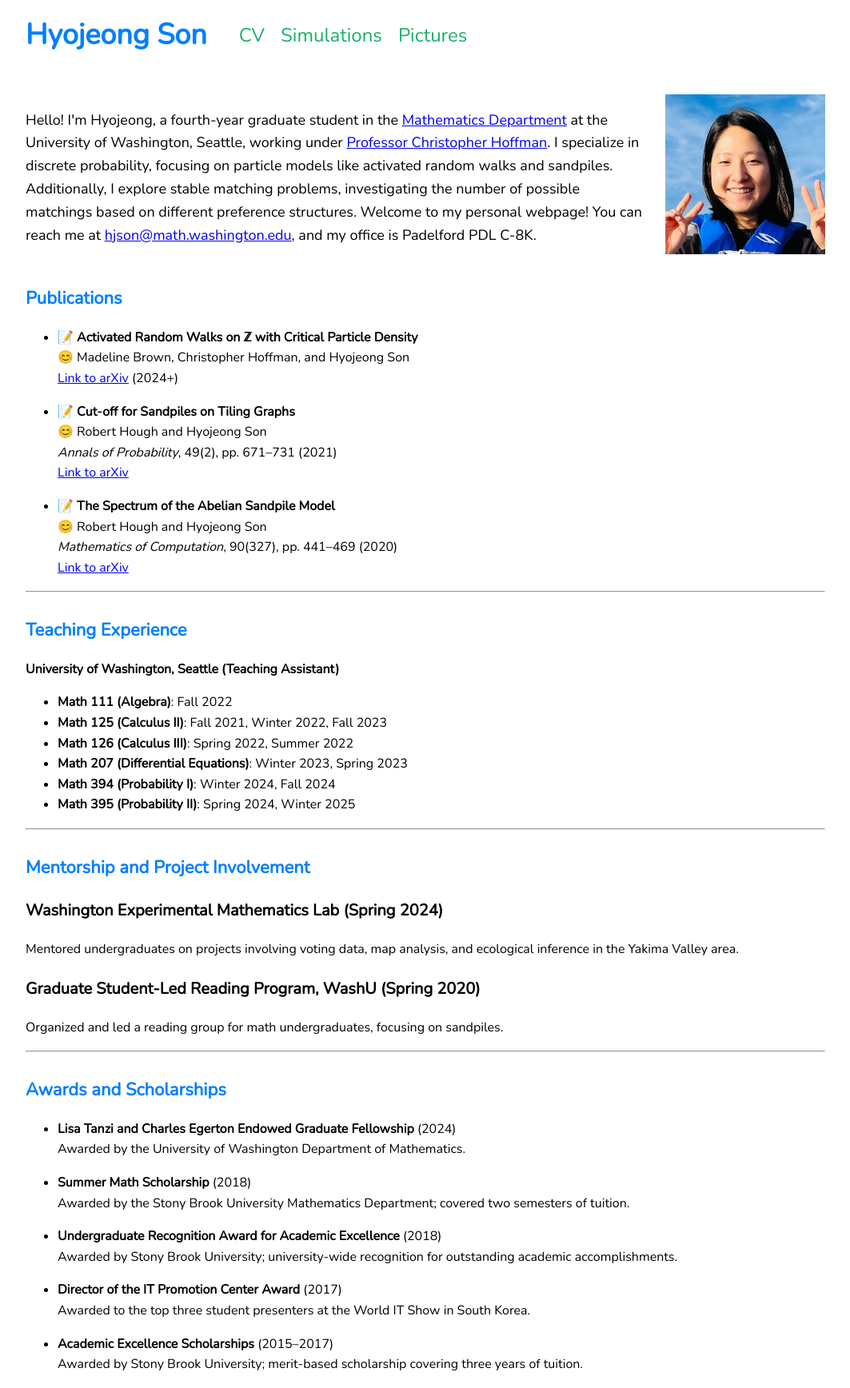
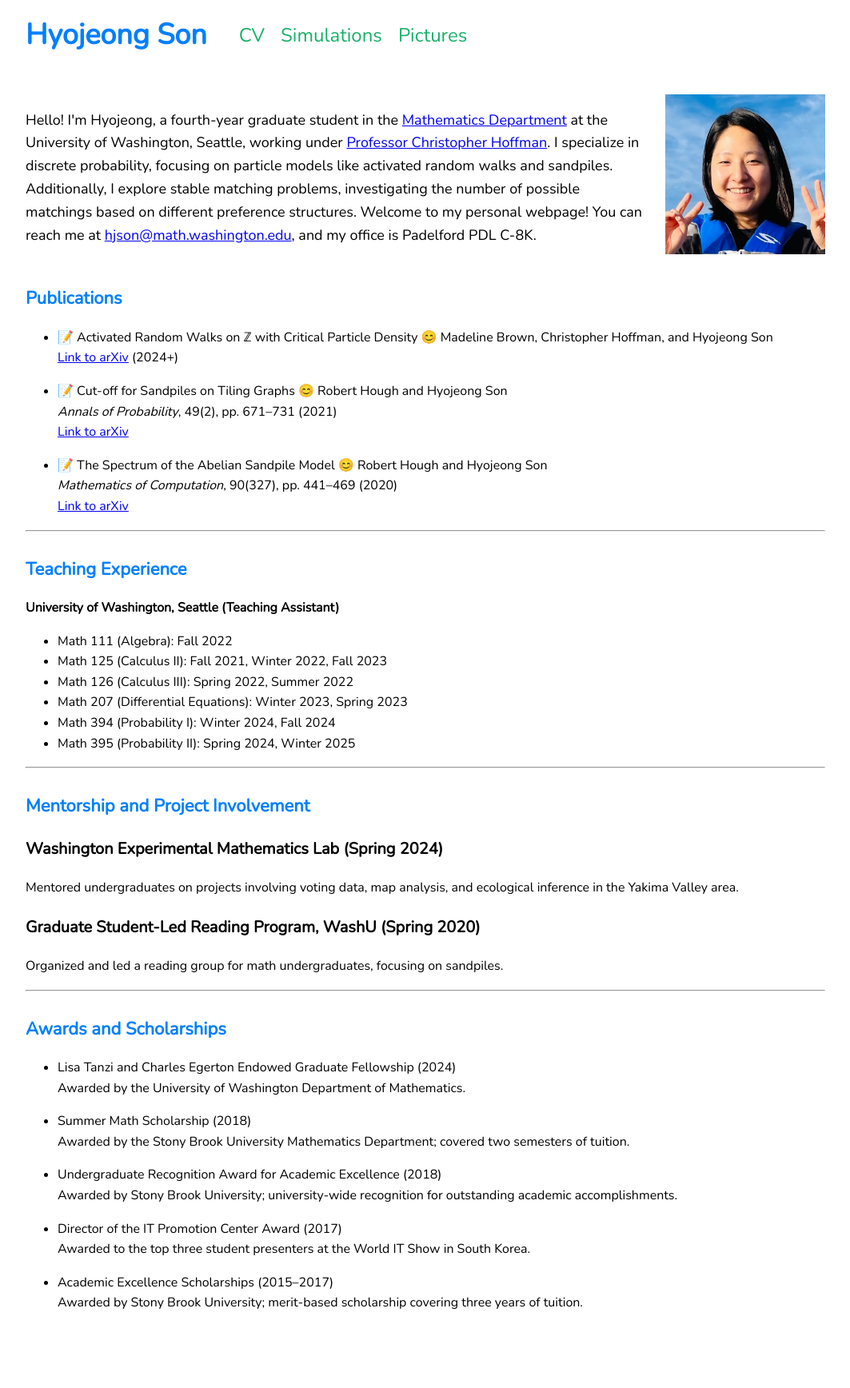
Before and after one commit to hyojeong-son/hyojeong-son.github.io, a Jekyll site: the page built from index.md, in a window 1280 px wide. Shown: the whole page at 80% size, without its empty margins (108-1171 px from the left). Built offline with Jekyll 4.4.1, drawn with Linux system fonts in a browser that asks for light colours; after the commit the page ends 1659 px from its top, so only the background shows below that.

```diff
--- a/index.md
+++ b/index.md
@@ -18,16 +18,16 @@ title: Home
 ## Publications
 <a id="publications"></a>
 
-- 📝 **Activated Random Walks on ℤ with Critical Particle Density**
+- 📝 Activated Random Walks on ℤ with Critical Particle Density
   😊 Madeline Brown, Christopher Hoffman, and Hyojeong Son
   [Link to arXiv](https://arxiv.org/abs/2411.07609) (2024+)
 
-- 📝 **Cut-off for Sandpiles on Tiling Graphs**
+- 📝 Cut-off for Sandpiles on Tiling Graphs
   😊 Robert Hough and Hyojeong Son
   *Annals of Probability*, 49(2), pp. 671–731 (2021)
   [Link to arXiv](https://arxiv.org/abs/1902.04174)
 
-- 📝 **The Spectrum of the Abelian Sandpile Model**
+- 📝 The Spectrum of the Abelian Sandpile Model
   😊 Robert Hough and Hyojeong Son
   *Mathematics of Computation*, 90(327), pp. 441–469 (2020)
   [Link to arXiv](https://arxiv.org/abs/1905.07015)
@@ -39,12 +39,12 @@ title: Home
 
 **University of Washington, Seattle (Teaching Assistant)**
 
-- **Math 111 (Algebra)**: Fall 2022
-- **Math 125 (Calculus II)**: Fall 2021, Winter 2022, Fall 2023
-- **Math 126 (Calculus III)**: Spring 2022, Summer 2022
-- **Math 207 (Differential Equations)**: Winter 2023, Spring 2023
-- **Math 394 (Probability I)**: Winter 2024, Fall 2024
-- **Math 395 (Probability II)**: Spring 2024, Winter 2025
+- Math 111 (Algebra): Fall 2022
+- Math 125 (Calculus II): Fall 2021, Winter 2022, Fall 2023
+- Math 126 (Calculus III): Spring 2022, Summer 2022
+- Math 207 (Differential Equations): Winter 2023, Spring 2023
+- Math 394 (Probability I): Winter 2024, Fall 2024
+- Math 395 (Probability II): Spring 2024, Winter 2025
 
 ---
 
@@ -62,17 +62,17 @@ Organized and led a reading group for math undergraduates, focusing on sandpiles
 ## Awards and Scholarships
 <a id="awards"></a>
 
-- **Lisa Tanzi and Charles Egerton Endowed Graduate Fellowship** (2024)
+- Lisa Tanzi and Charles Egerton Endowed Graduate Fellowship (2024)
   Awarded by the University of Washington Department of Mathematics.
 
-- **Summer Math Scholarship** (2018)
+- Summer Math Scholarship (2018)
   Awarded by the Stony Brook University Mathematics Department; covered two semesters of tuition.
 
-- **Undergraduate Recognition Award for Academic Excellence** (2018)
+- Undergraduate Recognition Award for Academic Excellence (2018)
   Awarded by Stony Brook University; university-wide recognition for outstanding academic accomplishments.
 
-- **Director of the IT Promotion Center Award** (2017)
+- Director of the IT Promotion Center Award (2017)
   Awarded to the top three student presenters at the World IT Show in South Korea.
 
-- **Academic Excellence Scholarships** (2015–2017)
+- Academic Excellence Scholarships (2015–2017)
   Awarded by Stony Brook University; merit-based scholarship covering three years of tuition.
```
